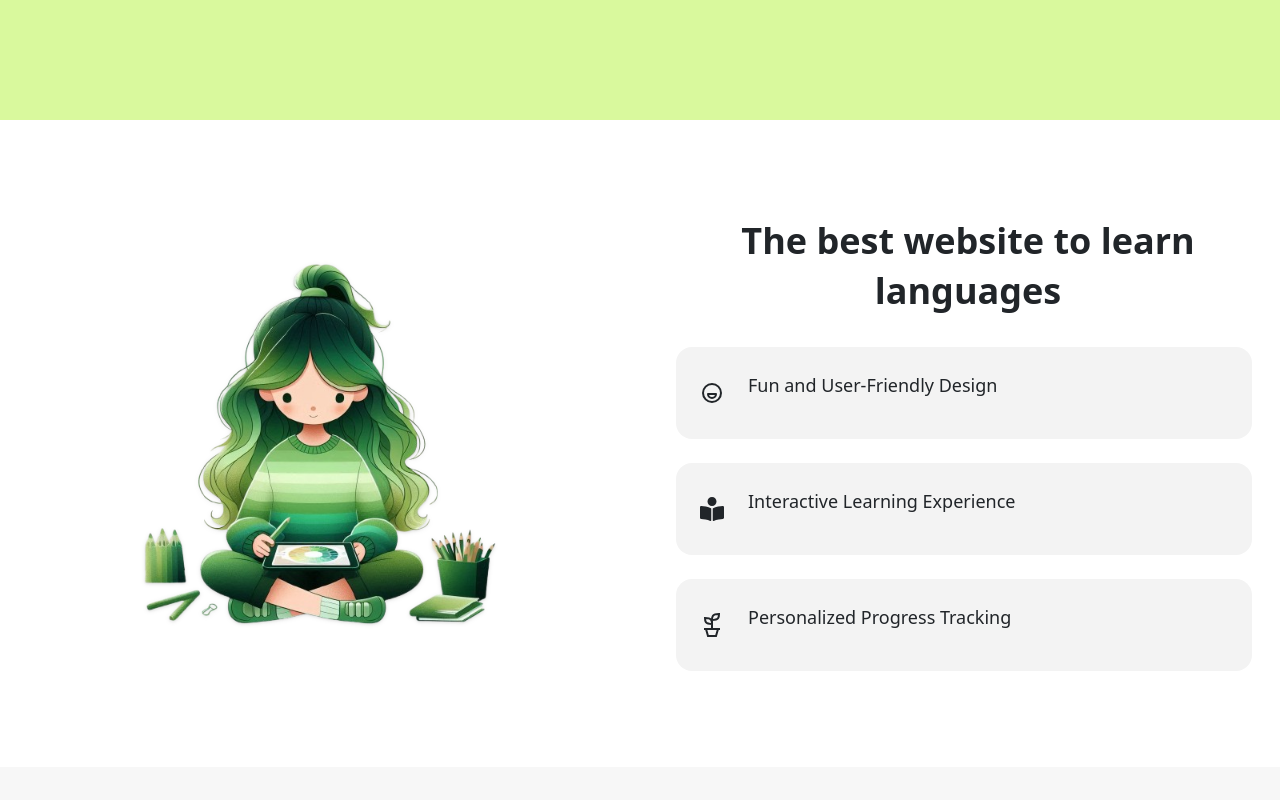
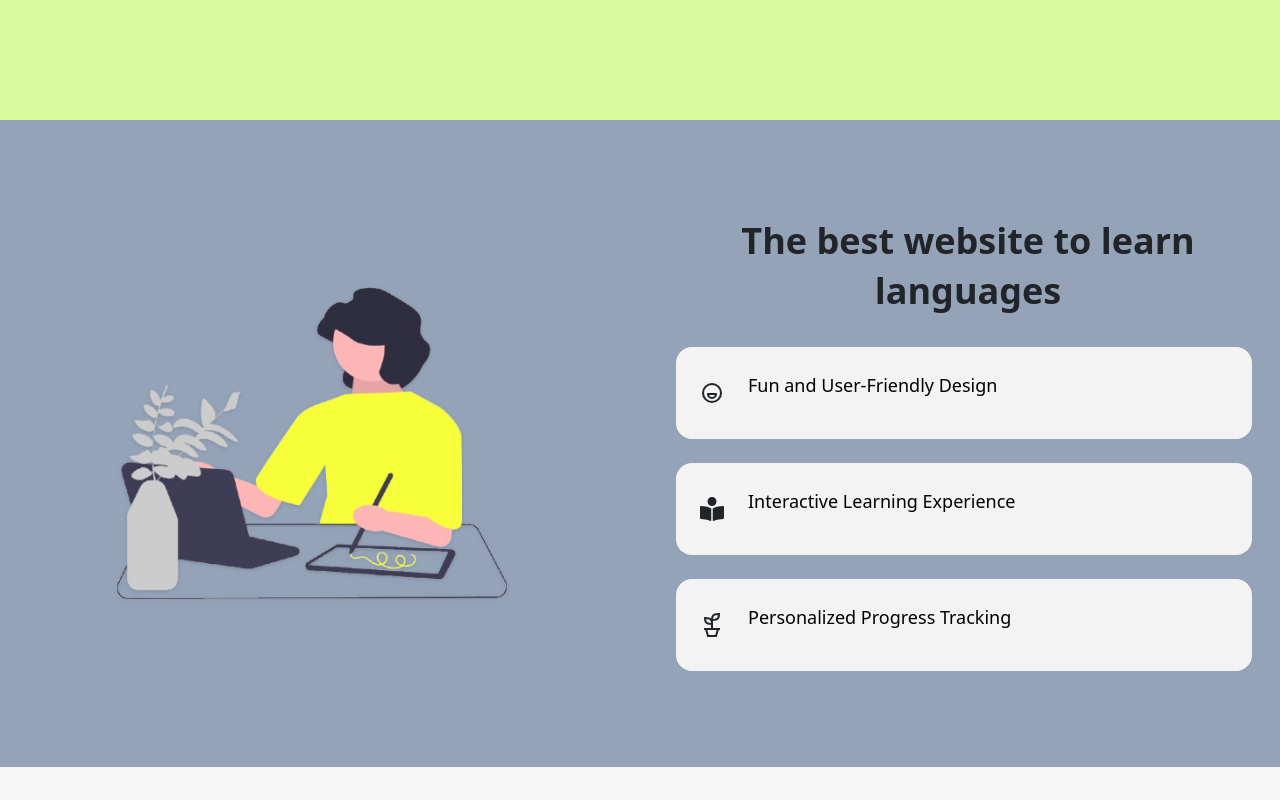
Before and after one commit to wesam-c/vocab_tree, a React (Create React App) app: page / in a window 1280 px wide. Shown: the part 680-1480 px from the top of the page. Built offline with nearby package versions, Linux system fonts and the light colour scheme; no server answers.

Commit message:
some edits and changed the pic in the landing page

```diff
--- a/src/components/Banner/Banner.jsx
+++ b/src/components/Banner/Banner.jsx
@@ -1,5 +1,5 @@
 import React from "react";
-import woman from "../../image/the_woman.png";
+import woman from "../../image/sketching_girl.png";
 import {  motion } from "framer-motion";
 import { TbBrandFunimation } from "react-icons/tb";
 import { FaBookReader } from "react-icons/fa";
@@ -27,8 +27,8 @@ export const FadeUp = (delay) => {
 
 const Banner = () => {
     return (
-        <section>
-            <div className="bg-white md:py-24 py-14 grid grid-cols-1 md:grid-cols-2 gap-8 space-y-6 md:space-y-0">
+        <section className="bg-slate-400">
+            <div className=" md:py-24 py-14 grid grid-cols-1 md:grid-cols-2 gap-8 space-y-6 md:space-y-0">
                 {/* Banner IMG */}
                 <div className=" flex justify-center items-center">
                     <motion.img
@@ -38,7 +38,7 @@ const Banner = () => {
                         transition={{ duration: 0.5, ease: "easeInOut" }}
                         src={woman}
                         alt="woman"
-                        className="w-[320px] md:w-[400px] object-cover drop-shadow"
+                        className="w-[320px] md:w-[500px] object-cover drop-shadow"
                     />
                 </div>
                 {/* Banner TEXT */}
@@ -59,27 +59,27 @@ const Banner = () => {
                             initial="initial"
                             whileInView={"animate"}
                             viewport={{ once: true }}
-                            className="flex items-center gap-4 p-6 bg-[#f3f3f3] rounded-2xl hover:bg-white duration-300 hover:shadow-2xl">
-                            <TbBrandFunimation className="text-2xl"/>
-                            <p className="text-lg">Fun and User-Friendly Design</p>
+                            className="flex items-center gap-4 p-6  bg-[#f3f3f3] dark:bg-slate-600 rounded-2xl hover:bg-white dark:hover:bg-slate-800 duration-300 hover:shadow-2xl">
+                            <TbBrandFunimation className="text-2xl "/>
+                            <p className="text-lg  text-black dark:text-white">Fun and User-Friendly Design</p>
                         </ motion.div>
                         <motion.div
                             variants={FadeUp(0.4)}
                             initial="initial"
                             whileInView={"animate"}
                             viewport={{ once: true }}
-                            className="flex items-center gap-4 p-6 bg-[#f3f3f3] rounded-2xl hover:bg-white duration-300 hover:shadow-2xl">
+                            className="flex items-center gap-4 p-6  bg-[#f3f3f3] dark:bg-slate-600 rounded-2xl hover:bg-white dark:hover:bg-slate-800 duration-300 hover:shadow-2xl">
                             <FaBookReader className="text-2xl"/>
-                            <p className="text-lg">Interactive Learning Experience</p>
+                            <p className="text-lg text-black dark:text-white">Interactive Learning Experience</p>
                         </ motion.div>
                         <motion.div
                             variants={FadeUp(0.6)}
                             initial="initial"
                             whileInView={"animate"}
                             viewport={{ once: true }}
-                            className="flex items-center gap-4 p-6 bg-[#f3f3f3] rounded-2xl hover:bg-white duration-300 hover:shadow-2xl">
-                            <GrGrow className="text-2xl"/>
-                            <p className="text-lg">Personalized Progress Tracking</p>
+                            className="flex items-center gap-4 p-6  bg-[#f3f3f3] dark:bg-slate-600 rounded-2xl hover:bg-white dark:hover:bg-slate-800 duration-300 hover:shadow-2xl">
+                            <GrGrow className="text-2xl "/>
+                            <p className="text-lg text-black dark:text-white">Personalized Progress Tracking</p>
                         </ motion.div>
                     </div>
                 </div>
--- a/src/components/LandingPageBody.js
+++ b/src/components/LandingPageBody.js
@@ -15,7 +15,7 @@ const LandingPageBody = () => {
         Learn and grow your vocabulary effortlessly using flashcards
       </p>
 
-      <a href="/signin" className="relative z-10 bg-lime-600  text-white no-underline px-6 py-3 md:px-8 md:py-4 rounded-full text-lg md:text-xl shadow-lg hover:bg-lime-600 transition duration-300 mb-8 mt-6 flex gap-2 items-center group">
+      <a href="/signin" className="relative z-10 bg-lime-600 dark:bg-slate-600  text-white no-underline px-6 py-3 md:px-8 md:py-4 rounded-full text-lg md:text-xl shadow-lg hover:bg-lime-600 transition duration-300 mb-8 mt-6 flex gap-2 items-center group">
         Start Learning
         <IoIosArrowRoundForward className='text-2xl group-hover:translate-x-2 group-hover:rotate-45 duration-300'/>
       </a>
--- a/src/pages/SignIn.js
+++ b/src/pages/SignIn.js
@@ -4,9 +4,9 @@ import SignIn from '../components/SignIn/SignIn';
 
 const SignInPage = () => {
   return (
-
+    <div className="bg-lime-200  dark:bg-slate-900 " >
       <SignIn />
-
+    </div>
   );
 };
 
--- a/src/pages/SignUp.js
+++ b/src/pages/SignUp.js
@@ -4,7 +4,7 @@ import SignUp from '../components/SignUp/SignUp';
 
 const SignUpPage = () => {
   return (
-    <div className="pt-16"> {/* Padding to avoid overlap with fixed Header */}
+    <div className="pt-16 bg-lime-200 dark:bg-slate-900"> {/* Padding to avoid overlap with fixed Header */}
       <SignUp />
     </div>
   );
```
Also changed, not shown: src/image/sketching_girl.png (added).
